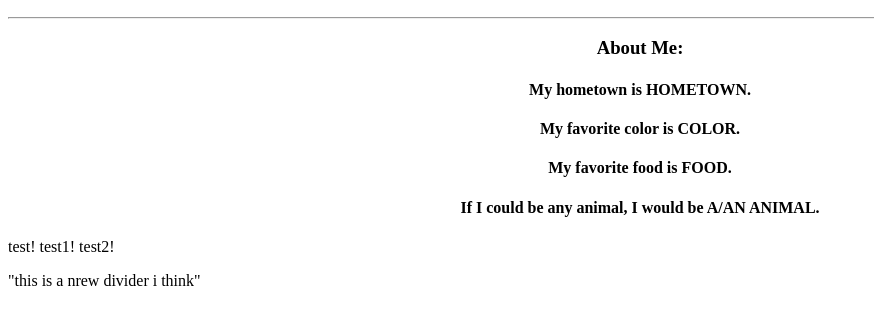
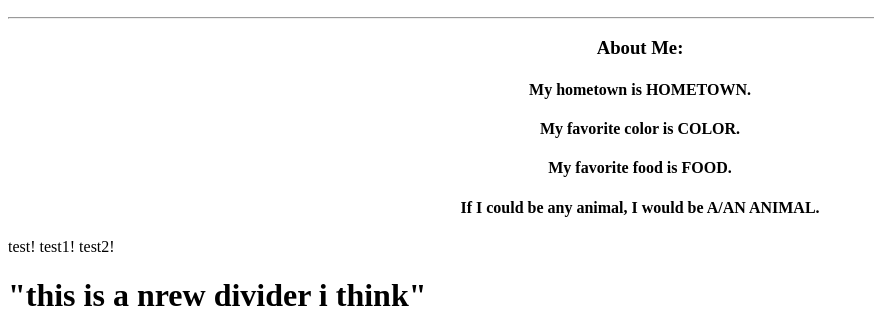
Before and after one commit to palmer2539/githubTest3, a plain HTML site: page index.html in a window 1280 px wide. Shown: the part 611-947 px from the top of the page, without its empty margins (0-874 px from the left). Before the commit the page ends 909 px from the top, so only its background shows below. Drawn offline with Linux system fonts and the light colour scheme.

Commit message:
another another one

```diff
--- a/index.html
+++ b/index.html
@@ -37,4 +37,6 @@ hello
 		  </body>
 		</html>
 <p>test! test1! test2!</p>
-<div> "this is a nrew divider i think"</div>
+<div>
+	<h1>"this is a nrew divider i think"</h1>
+</div>
```
